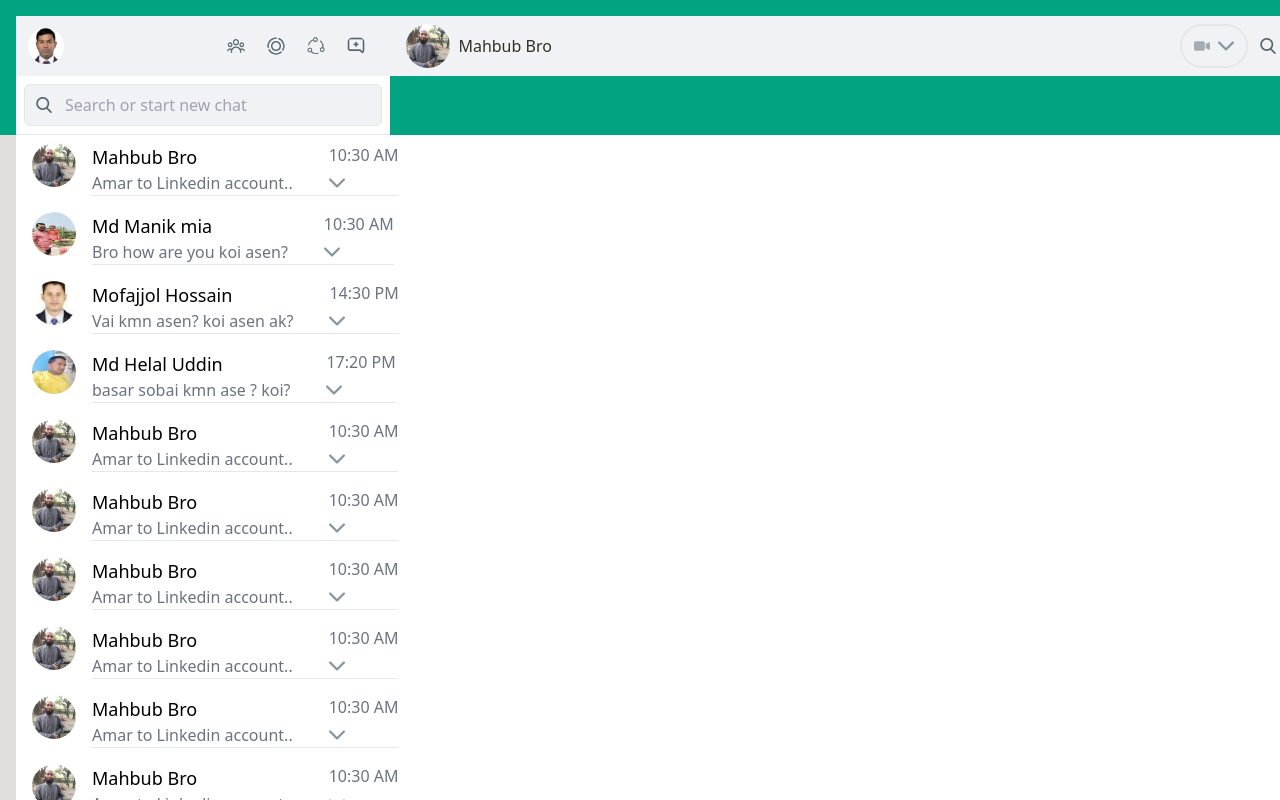
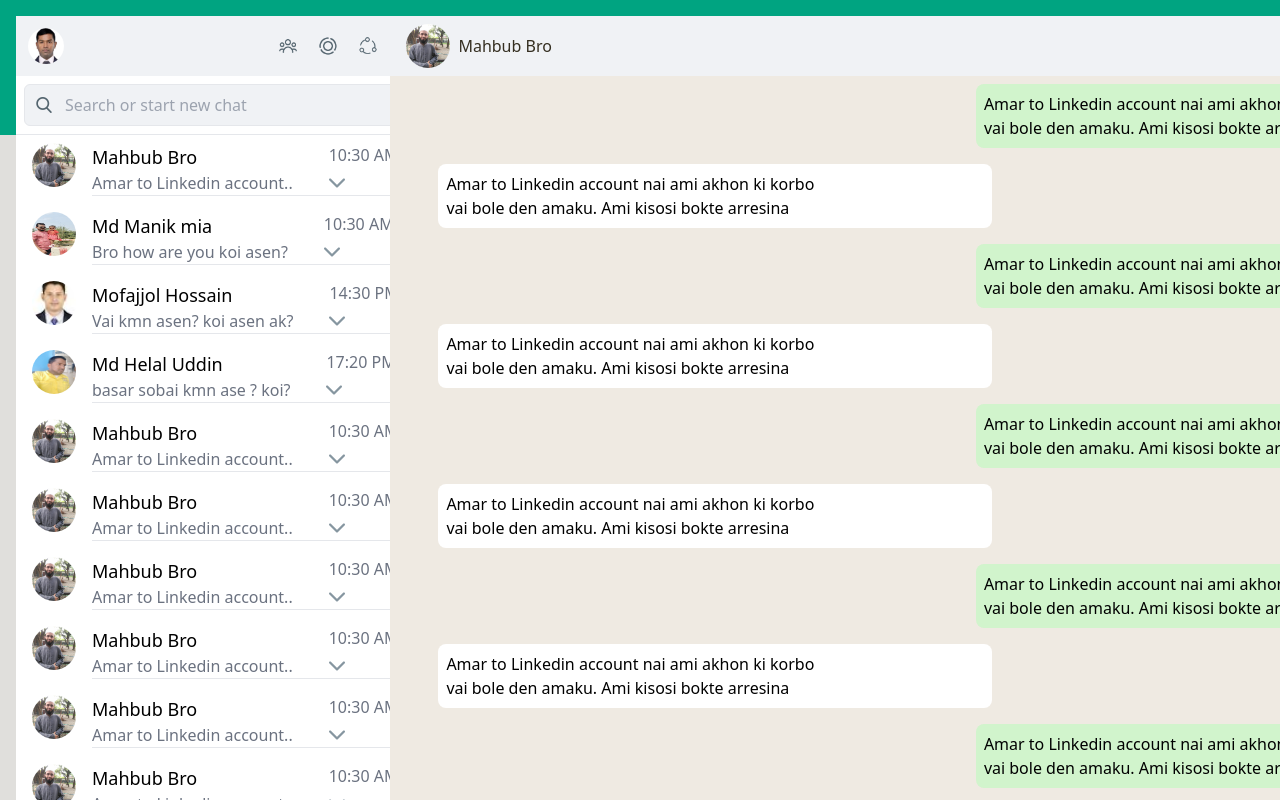
Before and after one commit to devmanirul/What-s-app, a plain HTML site: page index.html in a window 1280 px wide. Drawn offline with nearby package versions, Linux system fonts and the light colour scheme.

Commit message:
update 1407hrs

```diff
--- a/index.html
+++ b/index.html
@@ -9,10 +9,10 @@
 </head>
 
 <body class="">
-    <main class="flex flex-row w-full">
+    <main class="flex flex-row w-full bg-white">
         <!-- left section -->
         <section class="flex flex-col w-[30.5%] h-screen">
-            <div class="bg-[#00A481] pt-4 pl-4 fixed w-[418px]">
+            <div class="bg-[#00A481] pt-4 pl-4 fixed w-[521px]">
                 <!-- left header -->
                 <header class="bg-[#F0F2F5]">
                     <nav class=" flex flex-row justify-between items-center p-3 border-r-2">
@@ -64,7 +64,7 @@
                 </header>
                 <hr class="">
             </div>
-            <div class="bg-[#E0DFDC] pl-4 overflow-hidden overflow-y-auto w-[418px] pt-[135px]">
+            <div class="bg-[#E0DFDC] pl-4 overflow-hidden overflow-y-auto w-[521px] pt-[135px]">
                 <div class="bg-[#FFFFFF] hover:bg-[#F0F2F5] flex flex-row gap-4 px-4 py-2">
                     <div class="">
                         <img src="./images/mahabub.png" alt="" class="w-11 h-11 rounded-full">
@@ -291,13 +291,13 @@
             </div>
         </section>
         <!-- right section -->
-        <section class="flex flex-col w-[59.5%] h-screen">
+        <section class="relative flex flex-col w-[59.5%] h-screen">
             <!--  -->
             <div class="bg-[#00A481] pt-4 fixed h-[135px]">
                 <!-- right header -->
                 <header class="">
-                    <nav class="flex flex-row justify-between items-center w-[960px]">
-                        <div class="w-[930px] bg-[#F0F2F5] flex flex-row justify-between items-center gap-4 px-4 py-2">
+                    <nav class="flex flex-row justify-between items-center w-[1187px]">
+                        <div class="w-[1187px] bg-[#F0F2F5] flex flex-row justify-between items-center gap-4 px-4 py-2">
                             <button class="flex flex-row items-center gap-2">
                                 <img src="./images/mahabub.png" alt="" class="w-11 h-11 rounded-full">
                                 <div class="flex flex-row justify-center items-center gap-9">
@@ -318,8 +318,63 @@
                         </div>
                     </nav>
                 </header>
-                <div class="bg-[#EFEAE2]">
-
+                <div class="z-20 absolute ">
+                    <div class="bg-[#EFEAE2] w-[1187px] h-[900px] overflow-y-scroll flex flex-col pl-10 pr-10">
+                        <div class="bg-[#D1F4CC] m-2 rounded-lg w-1/2  self-end">
+                            <p class="p-2 w-96">Amar to Linkedin account nai ami akhon ki korbo vai bole den amaku. Ami kisosi bokte arresina</p>
+                        </div>
+                        <div class=" bg-[#FFFFFF] m-2 rounded-lg w-1/2 self-start">
+                            <p class="p-2 w-96">Amar to Linkedin account nai ami akhon ki korbo vai bole den amaku. Ami kisosi bokte arresina</p>
+                        </div>
+                        <div class="] bg-[#D1F4CC] m-2 rounded-lg w-1/2 self-end">
+                            <p class="p-2 w-96">Amar to Linkedin account nai ami akhon ki korbo vai bole den amaku. Ami kisosi bokte arresina</p>
+                        </div>
+                        <div class=" bg-[#FFFFFF] m-2 rounded-lg w-1/2 self-start">
+                            <p class="p-2 w-96">Amar to Linkedin account nai ami akhon ki korbo vai bole den amaku. Ami kisosi bokte arresina</p>
+                        </div>
+                        <div class="] bg-[#D1F4CC] m-2 rounded-lg w-1/2 self-end">
+                            <p class="p-2 w-96">Amar to Linkedin account nai ami akhon ki korbo vai bole den amaku. Ami kisosi bokte arresina</p>
+                        </div>
+                        <div class=" bg-[#FFFFFF] m-2 rounded-lg w-1/2">
+                            <p class="p-2 w-96">Amar to Linkedin account nai ami akhon ki korbo vai bole den amaku. Ami kisosi bokte arresina</p>
+                        </div>
+                        <div class="] bg-[#D1F4CC] m-2 rounded-lg w-1/2 self-end">
+                            <p class="p-2 w-96">Amar to Linkedin account nai ami akhon ki korbo vai bole den amaku. Ami kisosi bokte arresina</p>
+                        </div>
+                        <div class=" bg-[#FFFFFF] m-2 rounded-lg w-1/2">
+                            <p class="p-2 w-96">Amar to Linkedin account nai ami akhon ki korbo vai bole den amaku. Ami kisosi bokte arresina</p>
+                        </div>
+                        <div class="] bg-[#D1F4CC] m-2 rounded-lg w-1/2 self-end">
+                            <p class="p-2 w-96">Amar to Linkedin account nai ami akhon ki korbo vai bole den amaku. Ami kisosi bokte arresina</p>
+                        </div>
+                        <div class=" bg-[#FFFFFF] m-2 rounded-lg w-1/2">
+                            <p class="p-2 w-96">Amar to Linkedin account nai ami akhon ki korbo vai bole den amaku. Ami kisosi bokte arresina</p>
+                        </div>
+                        <div class="] bg-[#D1F4CC] m-2 rounded-lg w-1/2 self-end">
+                            <p class="p-2 w-96">Amar to Linkedin account nai ami akhon ki korbo vai bole den amaku. Ami kisosi bokte arresina</p>
+                        </div>
+                        <div class=" bg-[#FFFFFF] m-2 rounded-lg w-1/2">
+                            <p class="p-2 w-96">Amar to Linkedin account nai ami akhon ki korbo vai bole den amaku. Ami kisosi bokte arresina</p>
+                        </div>
+                        <div class="] bg-[#D1F4CC] m-2 rounded-lg w-1/2 self-end">
+                            <p class="p-2 w-96">Amar to Linkedin account nai ami akhon ki korbo vai bole den amaku. Ami kisosi bokte arresina</p>
+                        </div>
+                        <div class=" bg-[#FFFFFF] m-2 rounded-lg w-1/2">
+                            <p class="p-2 w-96">Amar to Linkedin account nai ami akhon ki korbo vai bole den amaku. Ami kisosi bokte arresina</p>
+                        </div>
+                        <div class="] bg-[#D1F4CC] m-2 rounded-lg w-1/2 self-end">
+                            <p class="p-2 w-96">Amar to Linkedin account nai ami akhon ki korbo vai bole den amaku. Ami kisosi bokte arresina</p>
+                        </div>
+                        <div class=" bg-[#FFFFFF] m-2 rounded-lg w-1/2">
+                            <p class="p-2 w-96">Amar to Linkedin account nai ami akhon ki korbo vai bole den amaku. Ami kisosi bokte arresina</p>
+                        </div>
+                        <div class="] bg-[#D1F4CC] m-2 rounded-lg w-1/2 self-end">
+                            <p class="p-2 w-96">Amar to Linkedin account nai ami akhon ki korbo vai bole den amaku. Ami kisosi bokte arresina</p>
+                        </div>
+                        <div class=" bg-[#FFFFFF] m-2 rounded-lg w-1/2">
+                            <p class="p-2 w-96">Amar to Linkedin account nai ami akhon ki korbo vai bole den amaku. Ami kisosi bokte arresina</p>
+                        </div>
+                    </div>
                 </div>
             </div>
         </section>
```
